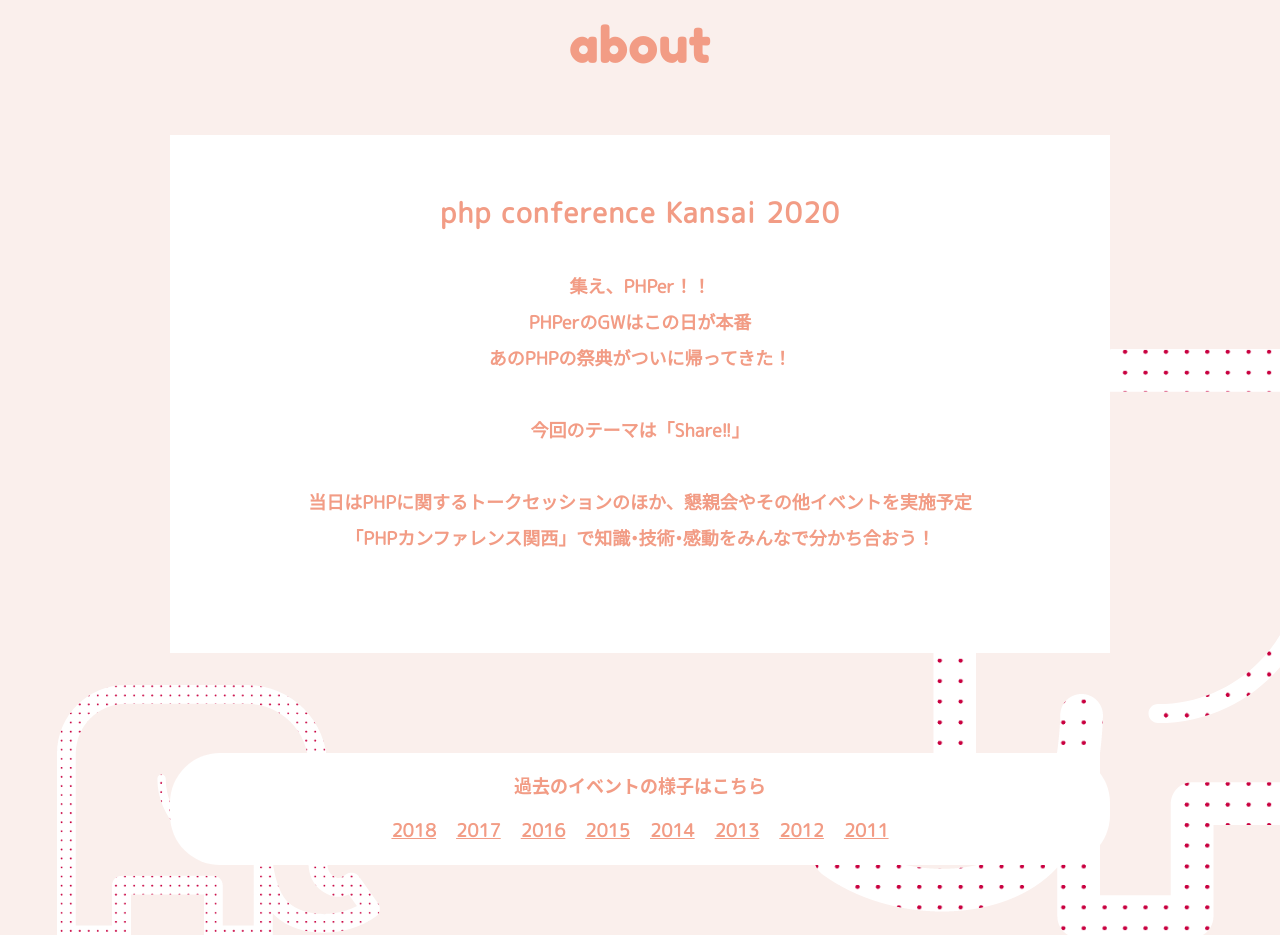
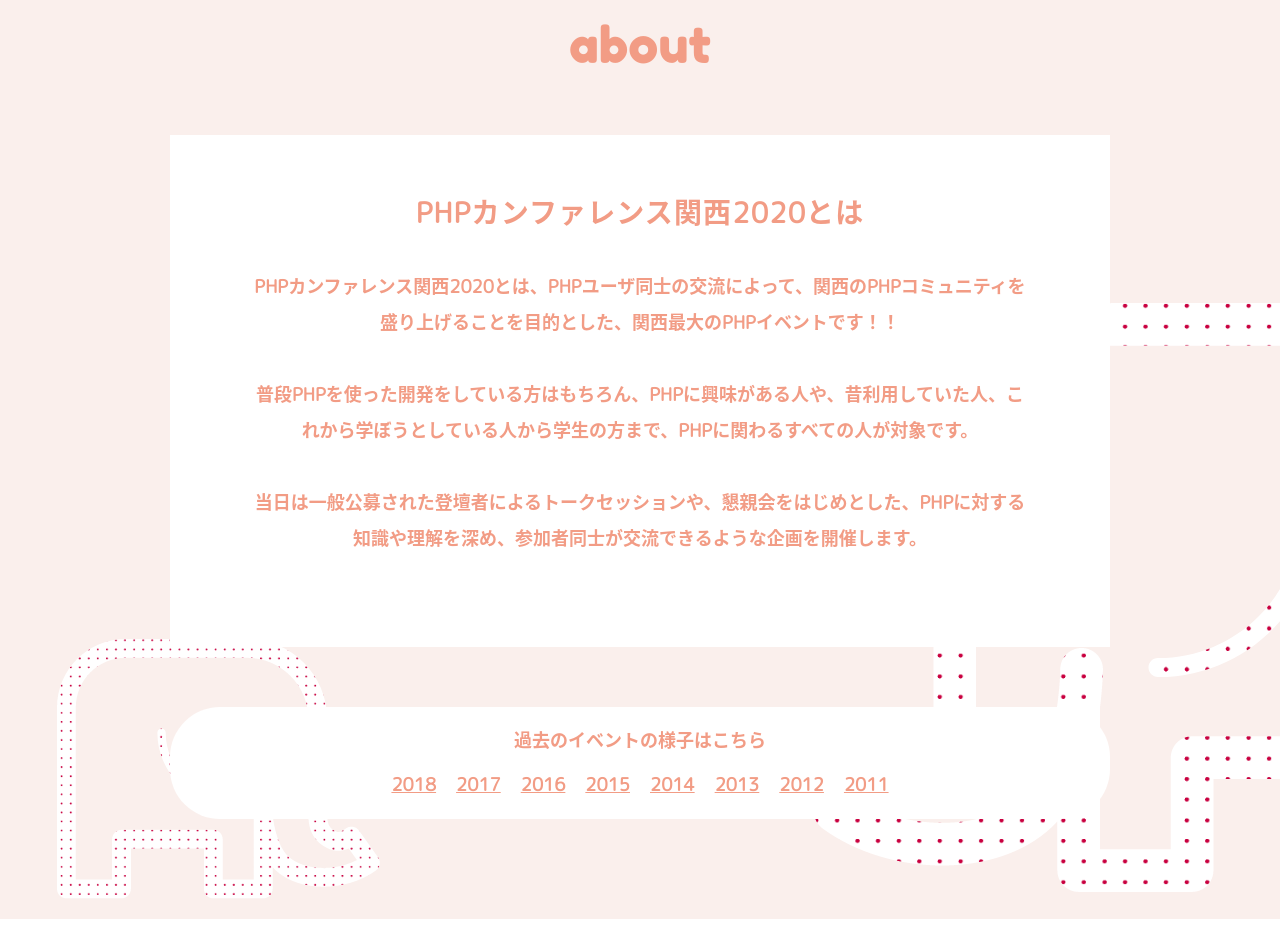
Before and after one commit to php-jp/phpcon2020-kansai, a Nuxt app: page / in a window 1280 px wide. Shown: the part 1120-2055 px from the top of the page. Built offline with nearby package versions, Linux system fonts and the light colour scheme.

Commit message:
Modify About component

```diff
--- a/components/top/About.vue
+++ b/components/top/About.vue
@@ -3,14 +3,11 @@
       <div class="l-container">
         <div class="p-about__title">about</div>
         <div class="p-about__intro">
-          <h2 class="p-about__secHeading">php conference Kansai 2020</h2>
+          <h2 class="p-about__secHeading">PHPカンファレンス関西2020とは</h2>
           <p class="p-about__read">
-            集え、PHPer！！<br>
-            PHPerのGWはこの日が本番<br>
-            あのPHPの祭典がついに帰ってきた！<br><br>
-            今回のテーマは「Share!!」<br><br>
-            当日はPHPに関するトークセッションのほか、懇親会やその他イベントを実施予定<br>
-            「PHPカンファレンス関西」で知識•技術•感動をみんなで分かち合おう！
+            PHPカンファレンス関西2020とは、PHPユーザ同士の交流によって、関西のPHPコミュニティを盛り上げることを目的とした、関西最大のPHPイベントです！！<br><br>
+            普段PHPを使った開発をしている方はもちろん、PHPに興味がある人や、昔利用していた人、これから学ぼうとしている人から学生の方まで、PHPに関わるすべての人が対象です。<br><br>
+            当日は一般公募された登壇者によるトークセッションや、懇親会をはじめとした、PHPに対する知識や理解を深め、参加者同士が交流できるような企画を開催します。
           </p>
         </div>
         <div class="p-about__past">
@@ -40,71 +37,55 @@
 
 .p-about {
   margin: 0 auto ;
-  padding-bottom: 67px;
+  padding-bottom: 40px;
   position: relative;
   color: $clr_accentcolor;
   background-color: $clr_basecolor;
   @include desktop {
     background-image:url("~assets/images/about/about_zou_left.png"),url("~assets/images/about/about_zou_right.png");
-    background-position: bottom 20px left 6%,bottom 20px right 0px;
+    background-position: bottom 20px left 6%,bottom 20px right 0;
     background-repeat: no-repeat;
     padding-bottom: 100px;
   }
 
   &__title {
     @include c-section-title;
-
   }
 
   &__intro {
     background-color: #ffffff;
     border-radius: 10px;
-    font-family: 'M PLUS Rounded 1c', sans-serif;
     font-weight: bold;
-    @include desktop {
-      border-radius: 0px;
-    }
-    display: inline-block;
     padding: 30px 20px 36px 20px;
     width: 100%;
     text-align: center;
-    margin-bottom: 35px;
+    margin-bottom: 30px;
     @include desktop {
-      text-align: center;
+      border-radius: 0;
       padding: 50px 80px 90px 80px;
       font-size: 2.8rem;
-      margin-bottom: 100px;
+      margin-bottom: 60px;
     }
   }
 
   &__secHeading {
-    display: inline-block;
     text-align: center;
     letter-spacing: 1.12px;
     font-size: 1.6rem;
     margin-bottom: 20px;
-
     @include desktop {
-    width: 434px;
       height: 39px;
       font-size: 2.8rem;
       margin-bottom: 45px;
     }
-
-
   }
 
   &__read {
-    display: inline-block;
-    font-family: 'M PLUS Rounded 1c', sans-serif;
     font-weight: bold;
     text-align: center;
     font-size: 1.2rem;
     line-height: 2;
     @include desktop {
-    display: inline-block;
-    width: 683px;
-    height: 115px;
       text-align: center;
       font-size: 1.8rem;
       line-height: 2;
```
Lines whose indentation alone changed are shown as unchanged.
